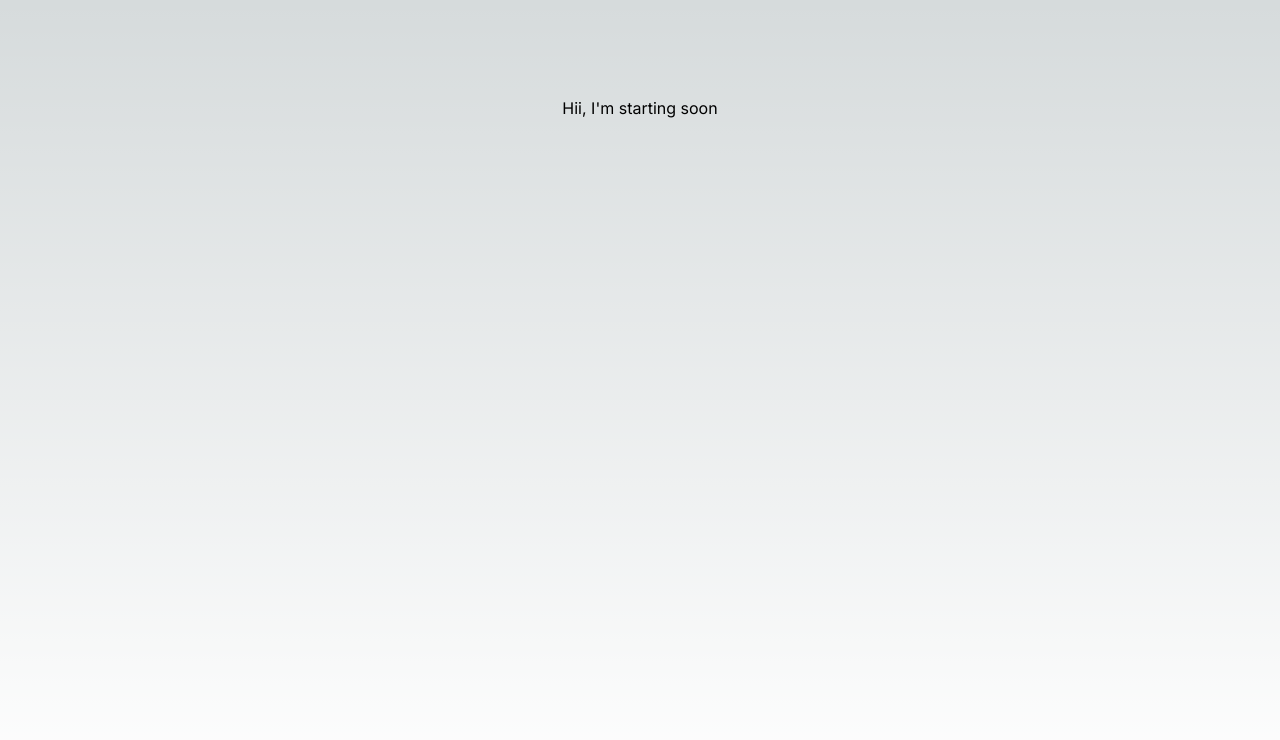
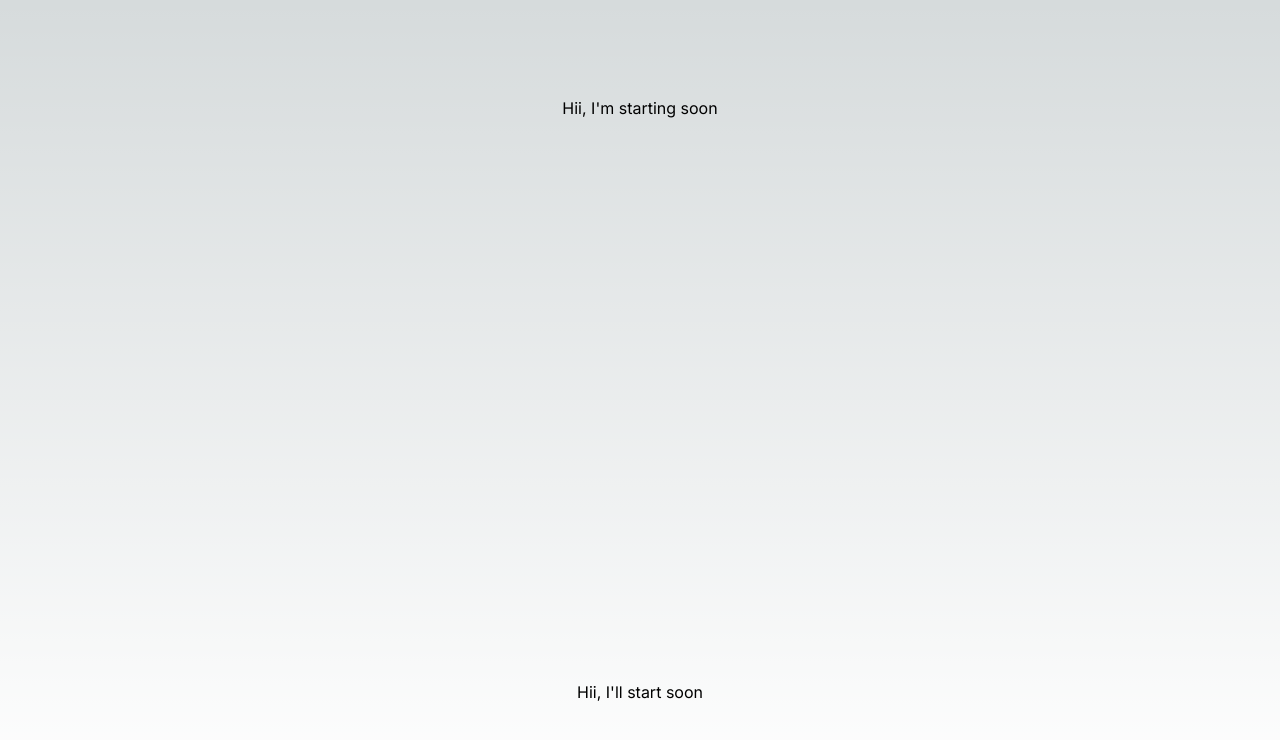
Before and after one commit to amanjaiman1/Portfolio_v3, a Next.js app: page / in a window 1280 px wide. Shown: the top 740 px of the page. Built offline with nearby package versions, Linux system fonts and the light colour scheme.

Commit message:
Update page.tsx

```diff
--- a/app/page.tsx
+++ b/app/page.tsx
@@ -4,6 +4,7 @@ export default function Home() {
   return (
     <main className="flex min-h-screen flex-col items-center justify-between p-24">
       <div>Hii, I'm starting soon</div>
+      <div>Hii, I'll start soon </div>
     </main>
   )
 }
```
